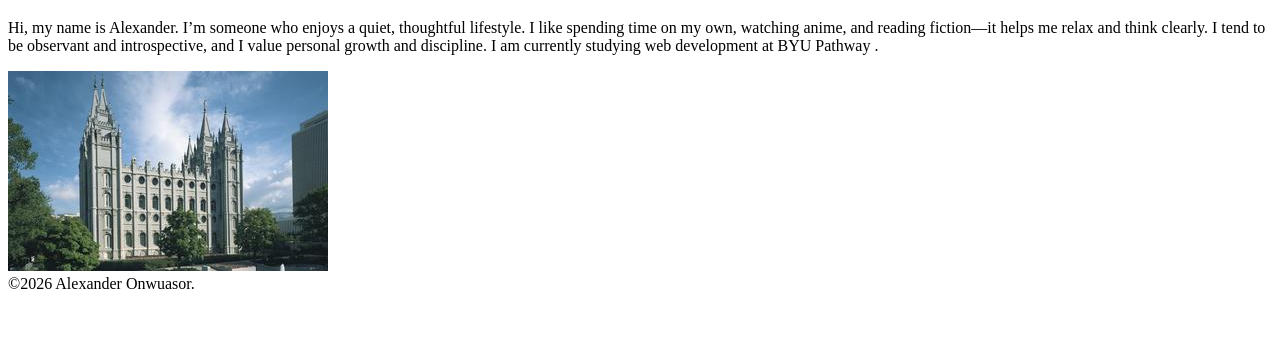
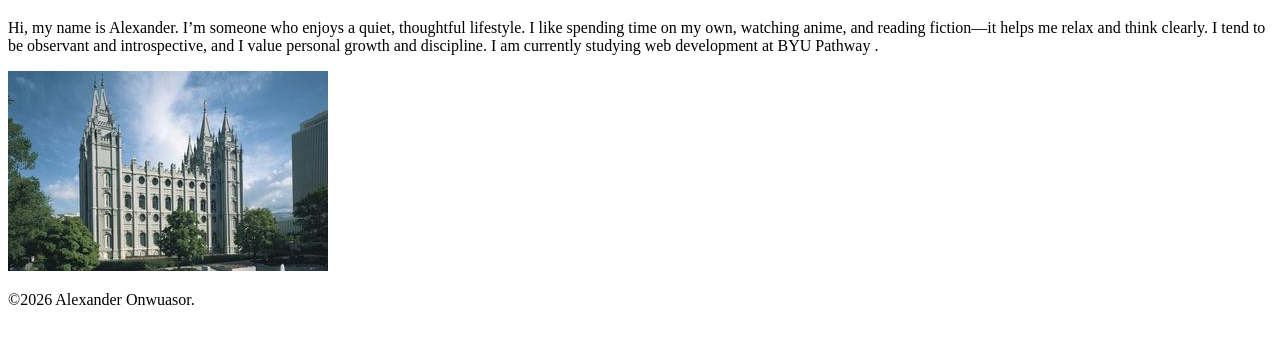
Before and after one commit to onwuasoralexander-art/wdd130, a plain HTML site: page index.html in a window 1280 px wide. Shown: the part 87-430 px from the top of the page. Drawn offline with Linux system fonts and the light colour scheme.

Commit message:
testing 4

```diff
--- a/index.html
+++ b/index.html
@@ -24,10 +24,10 @@
             studying web development
             at BYU Pathway .</p>
 
-        <img src=" images/salt-lake-temple.jpg" alt="The Salt Lake Temple.">
+        <img src="images/salt-lake-temple.jpg" alt="The Salt Lake Temple.">
     </main>
     <footer>
-        ©2026 Alexander Onwuasor.
+        <P>©2026 Alexander Onwuasor.</P>
     </footer>
 </body>
 
```
